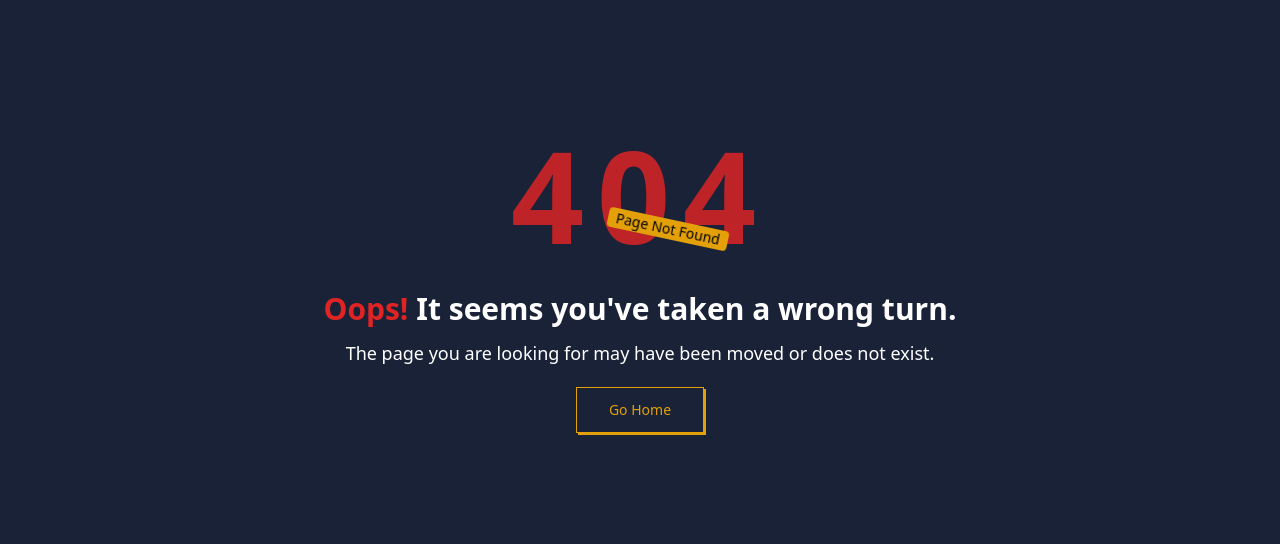
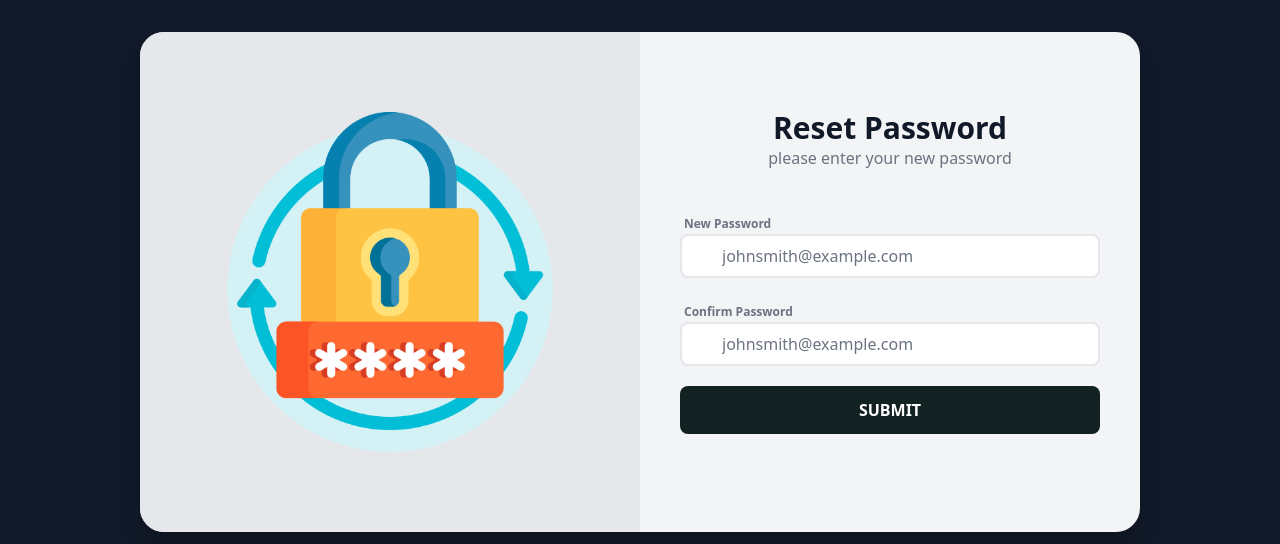
Before and after one commit to zaki-20/fyp_bikezone, a React (Create React App) app in the folder bikezone_fe/: page /password/reset in a window 1280 px wide. Shown: the part 182-726 px from the top of the page. Built offline with nearby package versions, Linux system fonts and the light colour scheme.

Commit message:
created reset password form with formik and yup

```diff
--- a/bikezone_fe/src/App.js
+++ b/bikezone_fe/src/App.js
@@ -25,6 +25,7 @@ import Dashboard from "./pages/admin/Dashboard";
 import EditProfile from "./pages/user/EditProfile";
 import UpdatePassword from "./pages/user/UpdatePassword";
 import ForgotPassword from "./pages/user/ForgotPassword";
+import ResetPassword from "./pages/user/ResetPassword";
 
 function App() {
 
@@ -57,18 +58,22 @@ function App() {
         <Route exact path="/product/:id" element={<ProductDetail />} />
         <Route exact path="/addproduct" element={<AddProduct />} />
         <Route exact path="/cart" element={<Cart />} />
+
+
+        {/* admin routes */}
         <Route exact path="/dashboard" element={<Dashboard />} />
 
 
         <Route exact path="/forgot-password" element={<ForgotPassword />} />
+        <Route exact path="/password/reset" element={<ResetPassword />} />
 
         {/* protected routes */}
         <Route exact path="/profile" element={<ProtectedRoute Component={UserProfile} />} />
         <Route exact path="/me/update" element={<ProtectedRoute Component={EditProfile} />} />
         <Route exact path="/update/password" element={<ProtectedRoute Component={UpdatePassword} />} />
 
+        {/* error page */}
         <Route path="/*" element={<ErrorPage />} />
-
 
       </Routes>
       <Footer />
--- a/bikezone_fe/src/pages/user/ForgotPassword.jsx
+++ b/bikezone_fe/src/pages/user/ForgotPassword.jsx
@@ -1,7 +1,7 @@
 import React, { useEffect } from 'react'
 import { useFormik } from 'formik';
 import * as yup from "yup";
-// import { Link, useNavigate } from 'react-router-dom';
+import { Link, useNavigate } from 'react-router-dom';
 // Import  image
 import forgetpic from '../../assets/forget-pass2.jpg';
 import { forgotPassword } from '../../features/auth/auth.thunk';
--- /dev/null
+++ b/bikezone_fe/src/pages/user/ResetPassword.jsx
@@ -0,0 +1,112 @@
+import React, { useEffect } from 'react'
+import { useFormik } from 'formik';
+import * as yup from "yup";
+import { Link, useNavigate } from 'react-router-dom';
+// Import  image
+import resetImg from '../../assets/reset.png';
+import { forgotPassword } from '../../features/auth/auth.thunk';
+import { useDispatch, useSelector } from 'react-redux';
+import { toast } from 'react-toastify';
+import 'react-toastify/dist/ReactToastify.css'
+import { reset } from '../../features/auth/auth.slice';
+import Loader from '../shared/Loader';
+
+const schema = yup.object({
+    newPassword: yup.string().min(6, 'Password must be at least 6 characters').required('New Password is required'),
+    confirmPassword: yup
+        .string()
+        .oneOf([yup.ref('newPassword'), null], 'Passwords must match')
+        .required('Confirm Password is required'),
+}).required();
+
+
+const ForgotPassword = () => {
+
+    const initialValues = {
+        newPassword: "",
+        confirmPassword: "",
+    };
+
+    const { values, handleBlur, handleChange, handleSubmit, errors, touched } =
+        useFormik({
+            initialValues,
+            validationSchema: schema,
+            validateOnChange: true,
+            validateOnBlur: false,
+            //// By disabling validation onChange and onBlur formik will validate on submit.
+            onSubmit: (values, action) => {
+                action.resetForm();
+            },
+        });
+
+    return (
+        <>
+            <div>
+                <div className="min-w-screen min-h-screen bg-gray-900 flex items-center justify-center px-5 py-5">
+                    <div className="bg-gray-100 text-gray-500 rounded-3xl shadow-xl w-full overflow-hidden" style={{ maxWidth: 1000 }}>
+                        <div className="md:flex items-center w-full">
+                            <div className="hidden md:block w-1/2 bg-gray-200 p-20 ">
+                                <img src={resetImg} alt="resetPass" className='w-full rounded-3xl' />
+                            </div>
+                            <div className="w-full md:w-1/2 py-10 px-5 md:px-10">
+                                <div className="text-center mb-10">
+                                    <h1 className="font-bold text-3xl text-gray-900">Reset Password </h1>
+                                    <p>please enter your new password</p>
+                                </div>
+                                <form onSubmit={handleSubmit}>
+                                    <div className="-mx-3">
+                                        <div className="w-full px-3 mb-5">
+                                            <label htmlFor="true" className="text-xs font-semibold px-1"> New Password</label>
+                                            <div className="flex">
+                                                <div className="w-10 z-10 pl-1 text-center pointer-events-none flex items-center justify-center"><i className="mdi mdi-email-outline text-gray-400 text-lg" /></div>
+                                                <input
+                                                    name='newPassword'
+                                                    value={values.newPassword}
+                                                    onChange={handleChange}
+                                                    onBlur={handleBlur}
+                                                    type="newPassword"
+                                                    id='newPassword'
+                                                    className="w-full -ml-10 pl-10 pr-3 py-2 rounded-lg border-2 border-gray-200 outline-none focus:border-indigo-500" placeholder="johnsmith@example.com" />
+                                            </div>
+                                            {errors.newPassword && touched.newPassword ? (
+                                                <p className="text-red-600 animate-pulse">{errors.newPassword}</p>
+                                            ) : null}
+                                        </div>
+                                        <div className="w-full px-3 mb-5">
+                                            <label htmlFor="true" className="text-xs font-semibold px-1">Confirm Password</label>
+                                            <div className="flex">
+                                                <div className="w-10 z-10 pl-1 text-center pointer-events-none flex items-center justify-center"><i className="mdi mdi-email-outline text-gray-400 text-lg" /></div>
+                                                <input
+                                                    name='confirmPassword'
+                                                    value={values.confirmPassword}
+                                                    onChange={handleChange}
+                                                    onBlur={handleBlur}
+                                                    type="password"
+                                                    id='confirmPassword'
+                                                    className="w-full -ml-10 pl-10 pr-3 py-2 rounded-lg border-2 border-gray-200 outline-none focus:border-indigo-500" placeholder="johnsmith@example.com" />
+                                            </div>
+                                            {errors.confirmPassword && touched.confirmPassword ? (
+                                                <p className="text-red-600 animate-pulse">{errors.confirmPassword}</p>
+                                            ) : null}
+                                        </div>
+
+                                    </div>
+
+                                    <div className="flex w-full mt-5">
+                                        <div className="w-full  mb-5">
+                                            <button type='submit' className="block w-full  mx-auto bg-[#122222] hover:bg-indigo-700  text-white rounded-lg px-3 py-3 font-semibold">SUBMIT </button>
+                                        </div>
+                                    </div>
+                                </form>
+
+                            </div>
+                        </div>
+                    </div>
+                </div>
+
+            </div>
+        </>
+    )
+}
+
+export default ForgotPassword
```
Also changed, not shown: bikezone_fe/src/assets/reset.png (added).
